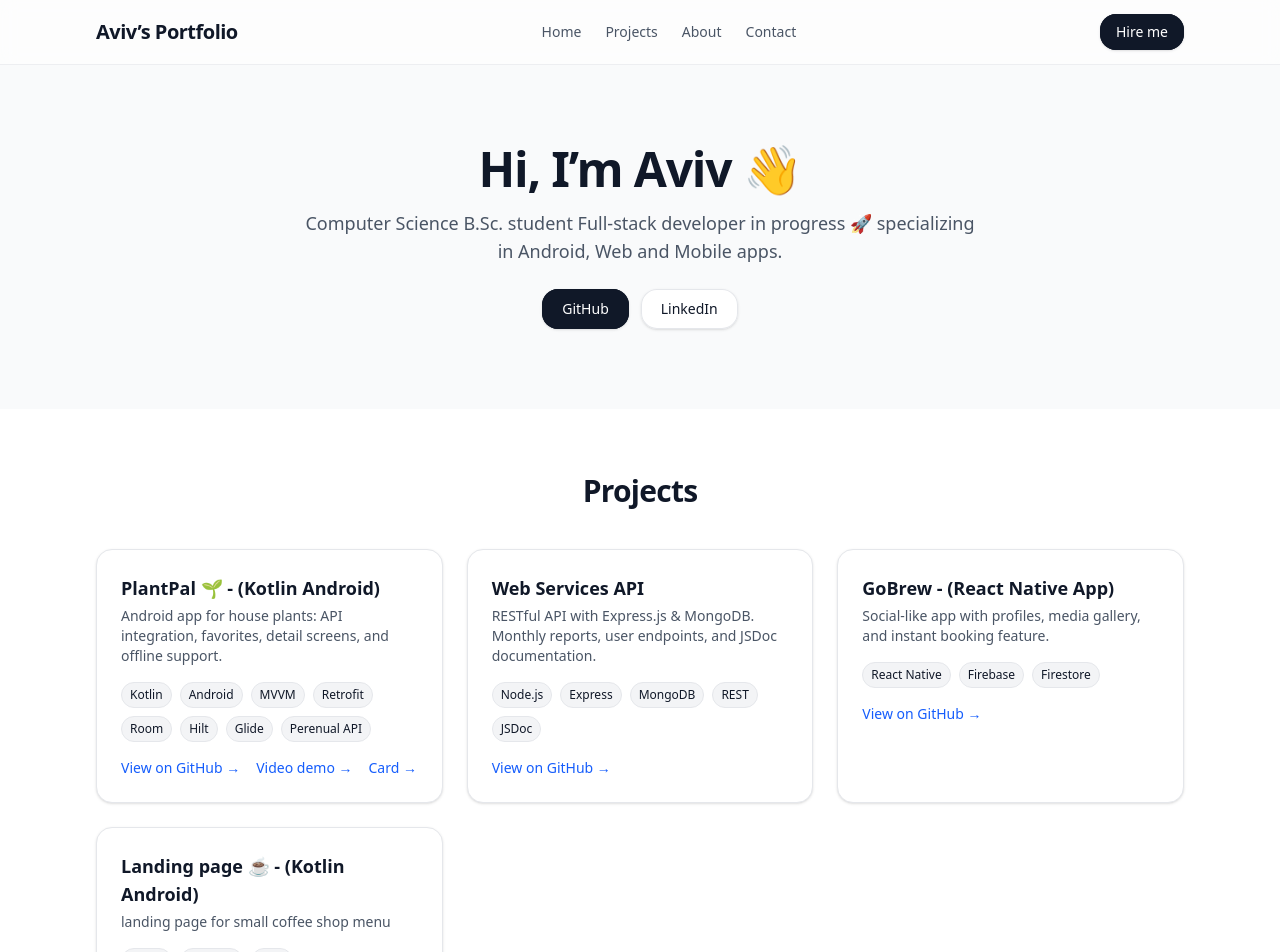
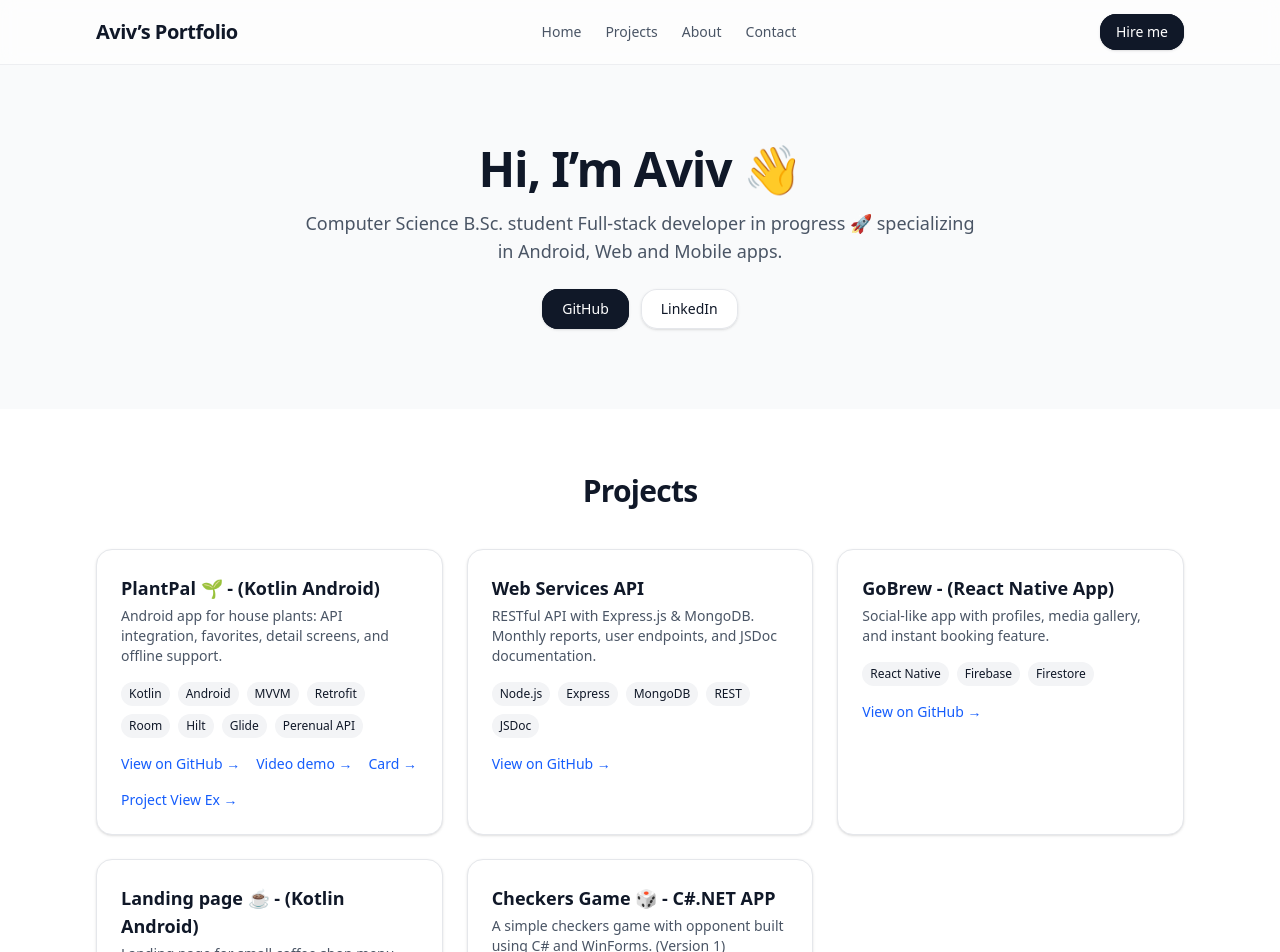
Before and after one commit to aviv2525/AvivPortfolio, a Next.js app: page / in a window 1280 px wide. Shown: the top 952 px of the page. Built offline with nearby package versions, Linux system fonts and the light colour scheme.

Commit message:
Update 25\08\2025

```diff
--- a/components/ProjectsSection.jsx
+++ b/components/ProjectsSection.jsx
@@ -1,58 +1,8 @@
+// components/ProjectsSection.jsx
 function Tag({ children }) {
   return <span className="px-2 py-1 text-xs rounded-full bg-gray-100">{children}</span>;
 }
 
-function ProjectCard({ title, description, tech = [], links = {} }) {
-  return (
-    <div className="p-6 rounded-2xl bg-white shadow-sm hover:shadow-md transition">
-      <h3 className="text-xl font-semibold">{title}</h3>
-      <p className="mt-2 text-gray-700">{description}</p>
-      <div className="mt-3 flex flex-wrap gap-2">
-        {tech.map(t => <Tag key={t}>{t}</Tag>)}
-      </div>
-      <div className="mt-4 flex gap-4">
-        {links.github && <a className="underline" href={links.github} target="_blank" rel="noreferrer">GitHub</a>}
-        {links.demo && <a className="underline" href={links.demo} target="_blank" rel="noreferrer">Live Demo</a>}
-         {links.CARD &&
-          <a
-            className="underline"
-            href={links.CARD}
-            target="_blank"
-            rel="noreferrer"
-          >
-            Project Card
-          </a>
-        }
-      </div>
-    </div>
-  );
-}
-
-
- {/* Card 3 */}
-            <div className="group overflow-hidden rounded-2xl border border-gray-200 bg-white shadow-sm transition hover:-translate-y-0.5 hover:shadow-md">
-              <div className="p-6">
-                <h4 className="text-lg font-semibold mb-1 group-hover:text-gray-700 transition">
-                  React Native App
-                </h4>
-                <p className="text-gray-600 mb-4 text-sm">
-                  Social-like app with profiles, media gallery, and instant booking feature.
-                </p>
-                <a
-                  href="https://github.com/aviv2525/ReactNativeApp"
-                  target="_blank"
-                  rel="noopener noreferrer"
-                  className="text-sm font-medium text-blue-600 hover:underline"
-                >
-                  View on GitHub →
-                </a>
-              </div>
-            </div>
-
-
-
-
-// components/ProjectsSection.jsx
 export default function ProjectsSection() {
   const projects = [
     {
@@ -63,7 +13,8 @@ export default function ProjectsSection() {
       links: {
         github: "https://github.com/aviv2525/PlantPal",
         demo: "https://youtu.be/hU3Em6RoTjY",
-        CARD: "/docs/plantpal-card.jpg",
+        CARD: "/docs/plantpal-card.jpg",       // ודא שהשם/רישיות תואמים לקובץ בפועל
+        photo: "/docs/Checkers-photo.png",      // אם זה תמונה של PlantPal – עדכן לשם נכון
       },
     },
     {
@@ -79,19 +30,28 @@ export default function ProjectsSection() {
       title: "GoBrew - (React Native App)",
       description:
         "Social-like app with profiles, media gallery, and instant booking feature.",
-      tech: [ "React Native", "Firebase", "Firestore"],
+      tech: ["React Native", "Firebase", "Firestore"],
       links: {
         github: "https://github.com/aviv2525/GoBrew",
       },
     },
-        {
+    {
       title: "Landing page ☕ - (Kotlin Android)",
+      description: "Landing page for small coffee shop menu",
+      tech: ["Kotlin", "Android", "XML"],
+      links: {
+        github: "https://github.com/aviv2525/Aviv-Coffee-App", // הורדתי את ה־https הכפול
+        demo: "https://www.youtube.com/shorts/KU-f9GFVDSs",
+      },
+    },
+    {
+      title: "Checkers Game 🎲 - C#.NET APP",
       description:
-        "landing page  for small coffee shop menu",
-      tech: [ "Kotlin", "Android", "XML" ],
+        "A simple checkers game with opponent built using C# and WinForms. (Version 1)",
+      tech: ["C#", ".NET", "WinForms"],
       links: {
-        github: "https://https://github.com/aviv2525/Aviv-Coffee-App",
-        demo: "https://www.youtube.com/shorts/KU-f9GFVDSs",
+        github: "https://github.com/aviv2525/checkers-game",   // תקין
+        photo: "/docs/Checkers Version1.png",                      // ודא התאמה ברישיות לשם הקובץ
       },
     },
   ];
@@ -120,12 +80,7 @@ export default function ProjectsSection() {
                 {p.tech?.length > 0 && (
                   <div className="flex flex-wrap gap-2 mb-4">
                     {p.tech.map((t) => (
-                      <span
-                        key={t}
-                        className="px-2 py-1 text-xs rounded-full bg-gray-100 border border-gray-200"
-                      >
-                        {t}
-                      </span>
+                      <Tag key={t}>{t}</Tag>
                     ))}
                   </div>
                 )}
@@ -162,7 +117,16 @@ export default function ProjectsSection() {
                       {p.title.includes("PlantPal") ? "Card →" : "Project Card →"}
                     </a>
                   )}
-
+                  {p.links?.photo && (
+                    <a
+                      href={p.links.photo}
+                      target="_blank"
+                      rel="noopener noreferrer"
+                      className="text-sm font-medium text-blue-600 hover:underline"
+                    >
+                      {p.title.includes("Checkers Game") ? "example →" : "Project View Ex →"}
+                    </a>
+                  )}
                 </div>
               </div>
             </article>
```
Also changed, not shown: public/docs/Checkers Version1.png (added).
